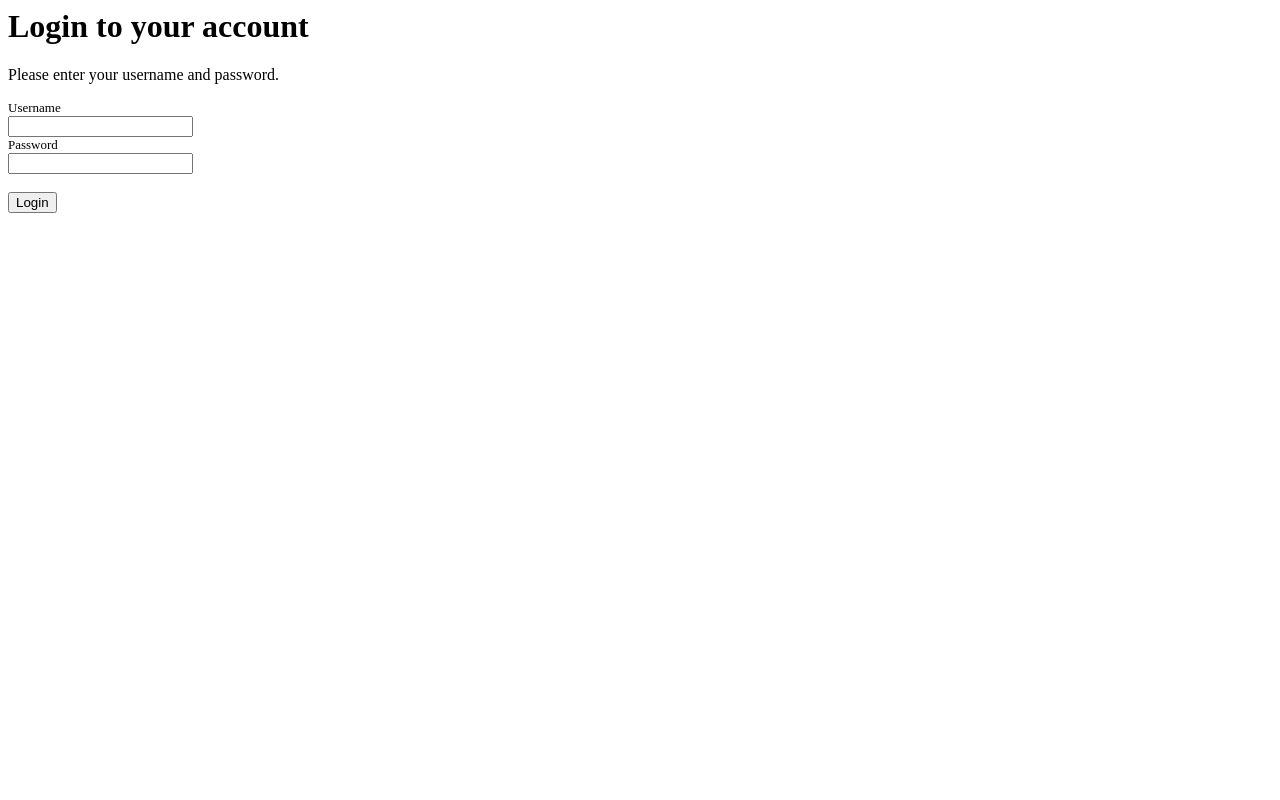
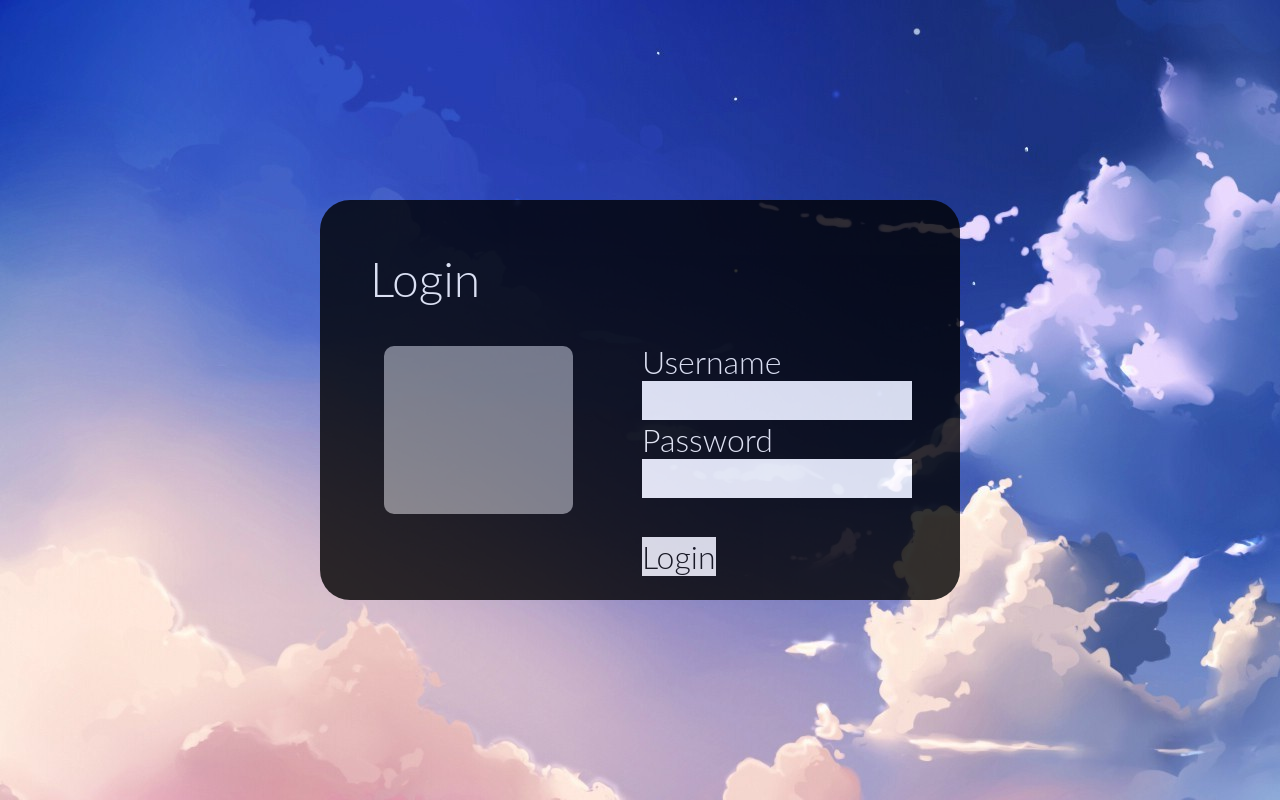
Before and after one commit to yx7ing/UNIHACK18, a Flask app: page /login in a window 1280 px wide. Run offline with Flask 2, Linux system fonts and the light colour scheme; some libraries are stand-ins or nearby versions.

Commit message:
login page html

```diff
--- a/templates/login.html
+++ b/templates/login.html
@@ -1,26 +1,38 @@
+<!doctype html>
+<html>
+	<meta charset="utf-8">
+	<title>EduQuest</title>
+	<link rel = "stylesheet"
+	   type = "text/css"
+	   href = "{{url_for('static',filename='css/stylesheet.css')}}" />
+	<script type="text/javascript" src="{{url_for('static',filename='js/jquery-3.3.1.js')}}"></script>
+	<script type="text/javascript" src="{{url_for('static',filename='js/main.js')}}"></script>
 
-	<h1>
-		Login to your account
-	</h1>
+	<section id="status_menu">
+		<div id="status_top">
+			<h1>Login</h1>
+		</div>
+		<div id="status_left">
+			<div id="placeholder"></div>
+		</div>
+		<div id=status_right>
+			<table>
+				<tbody>
+					<tr>
+						<td><h2><form action="/login" method="post">
+						<font size="3">Username</font>
+						<br><input name="username" type="text" style="width: 270px"/>
+						<br>
+						<font size="3">Password</font>
+						<br><input name="password" type="password" style="width: 270px"/>
+						<br><br>
+						<input value="Login" type="submit" />
+						</form></h2></td>
+						<td></td>
+					</tr>
+				</tbody>
+			</table>
+		</div>
+	</section>
 
-	<div class="divider2">
-
-	</div>
-
-	<p>
-		Please enter your username and password.
-	</p>
-
-
-	<p>
-		<div class="misc">
-			<form action="/login" method="post">
-		<font size="2">Username</font>
-		<br><input name="username" type="text" />
-		<br>
-		<font size="2">Password</font>
-		<br><input name="password" type="password" />
-		<br><br>
-	<input value="Login" type="submit" />
-	</form>
-</div>
+</html>
```
